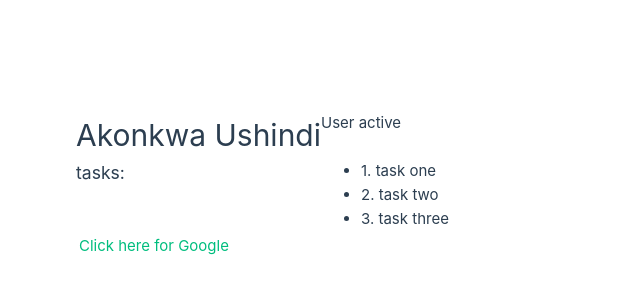
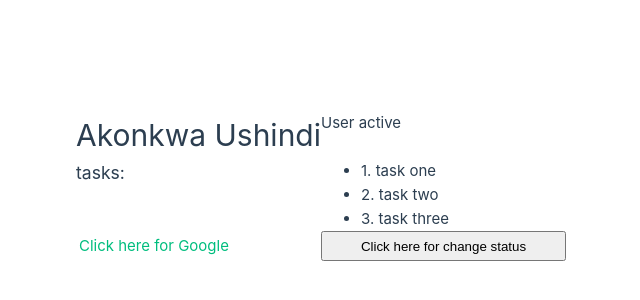
Before and after one commit to Akon2020/learn-vue-vuecli, a Vue app: page / in a window 1280 px wide. Shown: the part 214-514 px from the top of the page, without its empty margins (319-959 px from the left). Built offline with nearby package versions, Linux system fonts and the light colour scheme.

Commit message:
learn onClick event

```diff
--- a/src/App.vue
+++ b/src/App.vue
@@ -1,14 +1,25 @@
 <script>
 export default {
-  data(){
-    return{
-      name: "Akonkwa Ushindi",
+  data() {
+    return {
+      name: 'Akonkwa Ushindi',
       status: 'active',
       tasks: ['task one', 'task two', 'task three'],
-      link: "https://google.com",
-    };
+      link: 'https://google.com'
+    }
   },
-};
+  methods: {
+    toogleStatus() {
+      if (this.status === 'active') {
+        this.status = 'pending  '
+      } else if (this.status === 'pending') {
+        this.status = 'inactive'
+      } else {
+        this.status = 'active'
+      }
+    }
+  }
+}
 </script>
 
 <template>
@@ -18,7 +29,8 @@ export default {
   <p v-else>User inactive</p>
   <h3>tasks:</h3>
   <ul>
-    <li v-for="task, i in tasks" :key="task">{{i+1}}. {{ task }}</li>
+    <li v-for="(task, i) in tasks" :key="task">{{ i + 1 }}. {{ task }}</li>
   </ul>
   <a :href="link">Click here for Google</a>
+  <button @click="toogleStatus">Click here for change status</button>
 </template>
```
